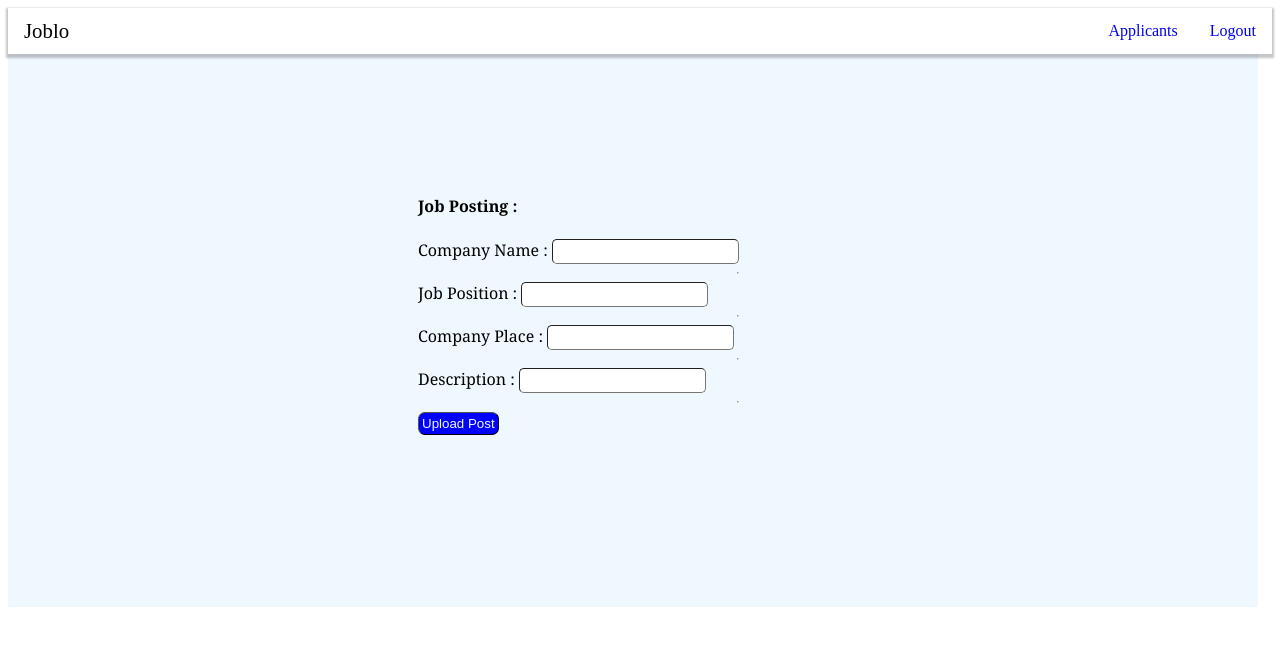
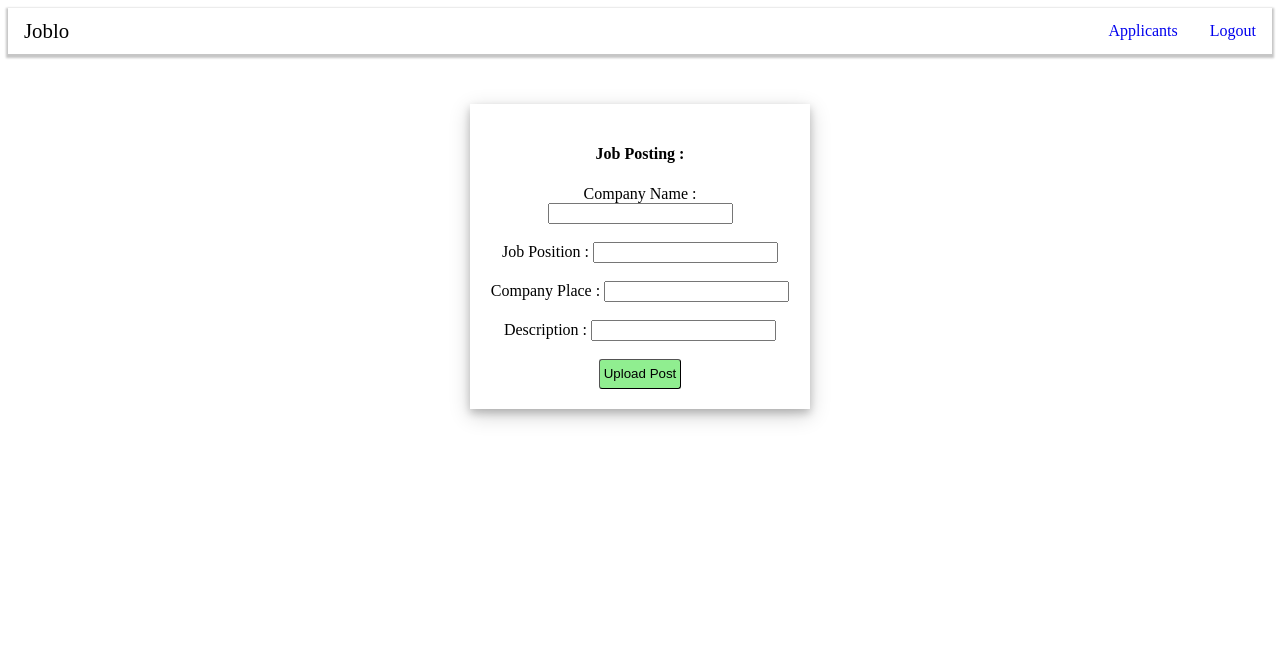
Before and after one commit to Praveenkondreddy/Joblo, a React (Create React App) app: page /admin in a window 1280 px wide. Shown: the top 646 px of the page. Built offline with nearby package versions, Linux system fonts and the light colour scheme.

Commit message:
first commit

```diff
--- a/src/App.js
+++ b/src/App.js
@@ -14,7 +14,7 @@ function App() {
 
   return (
     <Router>
-      <div class="app-container">
+
 
        <Routes>
        <Route path='/' element={<Login />} />
@@ -25,7 +25,7 @@ function App() {
        <Route path='/applicant' element={<Applicants/>} />
       </Routes>
 
-    </div>
+
     </Router>
 
   );
--- a/src/components/Admin/admin.css
+++ b/src/components/Admin/admin.css
@@ -13,12 +13,27 @@
 }
 .form-class{
     width: 100vw;
+    text-align: center;
 }
-.login-input{
+.upload-input{
     width: auto;
-    background-color: blue;
-    color: aliceblue;
-    border-radius: 7px;
+    background-color: lightgreen;
+    border-radius: 3px;
     border-width: 1px;
-    padding: 3px;
+    padding: 4px;
+    height: 30px;
 }
+
+.admin-container{
+    text-align: center;
+    padding-top: 50px;
+    display: flex;
+    flex-direction: row;
+    justify-content: center;
+    align-content: center;
+}
+.form-container{
+    padding: 20px;
+    width: 300px;
+    box-shadow: 0 4px 8px 0 rgba(0, 0, 0, 0.2), 0 6px 20px 0 rgba(0, 0, 0, 0.19);
+}
--- a/src/components/Admin/admin.js
+++ b/src/components/Admin/admin.js
@@ -19,42 +19,44 @@ function Admin() {
   return (
       <>
       <Navbar />
-    <div class="container">
+    <div class="admin-container">
 
-    <div class="form-class">
+    <div class="form-container">
     <form onSubmit={submitHandler}>
-     <div class="admin-inner">
+
       <h4>Job Posting :</h4>
 
       <div class="form-group">
       <label htmlFor='name'>Company Name : </label>
       <input type="text" class="input" name="name" onChange={e =>setDetails({...details, companyName:e.target.value})} value={details.companyName}/>
       </div>
-      <hr />
+      <br></br>
       <div class="form-group">
       <label htmlFor='jobPosition'>Job Position : </label>
       <input type="text" class="input" name="jobPositiom" onChange={e =>setDetails({...details, jobPosition:e.target.value})} value={details.jobPosition}/>
       </div>
-      <hr />
+      <br></br>
       <div class="form-group">
       <label htmlFor='companyPlace'>Company Place : </label>
       <input type="text" class="input" name="companyPlace" onChange={e =>setDetails({...details, companyPlace:e.target.value})} value={details.companyPlace} />
       </div>
-      <hr />
+      <br></br>
       <div class="form-group">
       <label htmlFor='description'>Description : </label>
       <input type="text" class="input" name="description" onChange={e =>setDetails({...details, description:e.target.value})} value={details.description} />
       </div>
-      <hr />
+      <br></br>
+
       <div class="form-group">
-      <input type="submit" class="login-input" value="Upload Post" />
-      </div><br />
+      <input type="submit" class="upload-input" value="Upload Post" />
+
 
 
      </div>
     </form>
+    </div>
 
-    </div>
+
 
     </div></>
   )
--- a/src/components/Applicants/applicants.css
+++ b/src/components/Applicants/applicants.css
@@ -21,6 +21,14 @@
 
 }
 
+.app-container{
+    display: flex;
+    flex-direction: row;
+    justify-content: center;
+    align-items: center;
+    flex-wrap: wrap;
+}
+
 .companyName{
     color: blue;
 }
--- a/src/components/Applicants/applicants.js
+++ b/src/components/Applicants/applicants.js
@@ -24,6 +24,7 @@ function Applicants() {
   return (
     <>
     <Navbar />
+    <div class="app-container">
     <div class="applicant-container">
 
       {user.map(i =>(
@@ -39,7 +40,7 @@ function Applicants() {
 
         </div>
       ))}
-
+    </div>
     </div>
     </>
     )
--- a/src/components/Home/home.css
+++ b/src/components/Home/home.css
@@ -5,7 +5,8 @@
     flex-direction: row;
     justify-content: left;
     padding: 20px;
-    box-shadow: 2px;
+    background-color: aliceblue;
+    height: 100vh;
 }
 
 .home-post{
--- a/src/components/Login/index.css
+++ b/src/components/Login/index.css
@@ -1,66 +1,46 @@
 
-.input{
-    border-radius: 5px;
-    border-width: 1px;
-    padding: 4px;
+
+.login-class{
+    display: flex;
+    flex-direction: column;
+    justify-content: center;
+    align-content: center;
+    text-align: center;
+    background-color: aqua;
 }
-.home-desktop-img{
-    height: 100%;
+
+
+
+
+
+@media screen and (min-width:690px) {
+   .logins-container{
+    display: flex;
+    flex-direction: row;
+    justify-content: center;
+   }
+   .login-class{
+    width: 50vw;
+   }
+   .image{
     width: 50vw;
     background-size: cover;
-}
-.form-group{
-    border-radius: 10px;
-    border-width: 0px;
-}
-
-.login{
-    background-color: blue;
-    border-width: 1px;
-    width: 60px;
-    padding: 3px;
-    color: aliceblue;
-}
-@media screen and (min-width:690px) {
-    .container{
-        display: flex;
-        flex-direction: row;
-    }
-
-    .login-inner{
-        text-align: center;
-        display: flex;
-        font-family: Cambria, Cochin, Georgia, Times, 'Times New Roman', serif;
-        flex-direction: column;
-        justify-content: center;
-        padding-top: 200px;
-        width: 50vw;
-        padding-bottom: 200px;
-        background-color: aliceblue;
-    }
+   }
 
 }
 
 @media screen and (max-width:690px) {
-    .container{
+    .logins-container{
         display: flex;
         flex-direction: column;
-    }
+        justify-content: center;
+       }
+       .login-class{
+        height: 50vh;
+       }
+       .image{
+        height: 50vh;
+        background-size: cover;
+       }
 
-    .login-inner{
-        text-align: center;
-        display: flex;
-        font-family: Cambria, Cochin, Georgia, Times, 'Times New Roman', serif;
-        flex-direction: column;
-        justify-content: center;
-        padding-top: 80px;
-        width: 100vw;
-        padding-bottom: 100px;
-        background-color: aliceblue;
-    }
-    .home-desktop-img{
-        height: 60vh;
-        width: 100vw;
-        background-size: cover;
-    }
 }
--- a/src/components/Login/index.js
+++ b/src/components/Login/index.js
@@ -36,17 +36,18 @@ const log= (jwt,status)=>{
 }
 
   return (
-    <div class="container">
-     <div class="image">
+    <div class="logins-container">
+     <div class="login-image">
       <img
         src="https://assets.ccbp.in/frontend/react-js/nxt-trendz-home-img.png"
         alt="dresses to be noticed"
         className="home-desktop-img"
       />
       </div>
-    <div class="form-class">
+    <div class="login-class">
+    <div class="login-inner">
     <form onSubmit={submitHandler}>
-     <div class="login-inner">
+
       <h2>Welcome back,</h2>
       <h4>Please enter your details</h4>
 
@@ -54,12 +55,12 @@ const log= (jwt,status)=>{
       <label htmlFor='username'>Username : </label>
       <input type="text" class="input" name="username" onChange={e =>setDetails({...details, username:e.target.value})} value={details.username}/>
       </div>
-      <hr />
+      <br></br>
       <div class="form-group">
       <label htmlFor='password'>Password : </label>
       <input type="password" class="input" name="password" onChange={e =>setDetails({...details, password:e.target.value})} value={details.password} />
       </div>
-      <hr />
+      <br></br>
       <div class="form-group">
       <input type="submit" class="login input" value="Login" />
       </div><br />
@@ -69,8 +70,9 @@ const log= (jwt,status)=>{
 
         </div>
 
-     </div>
+
     </form>
+    </div>
 
     </div>
 
--- a/src/components/Register/register.js
+++ b/src/components/Register/register.js
@@ -17,7 +17,7 @@ function Register() {
 
 
   return (
-    <div class="container">
+    <div class="register-container">
 
     <div class="form-class">
     <form onSubmit={submitHandler}>
```
